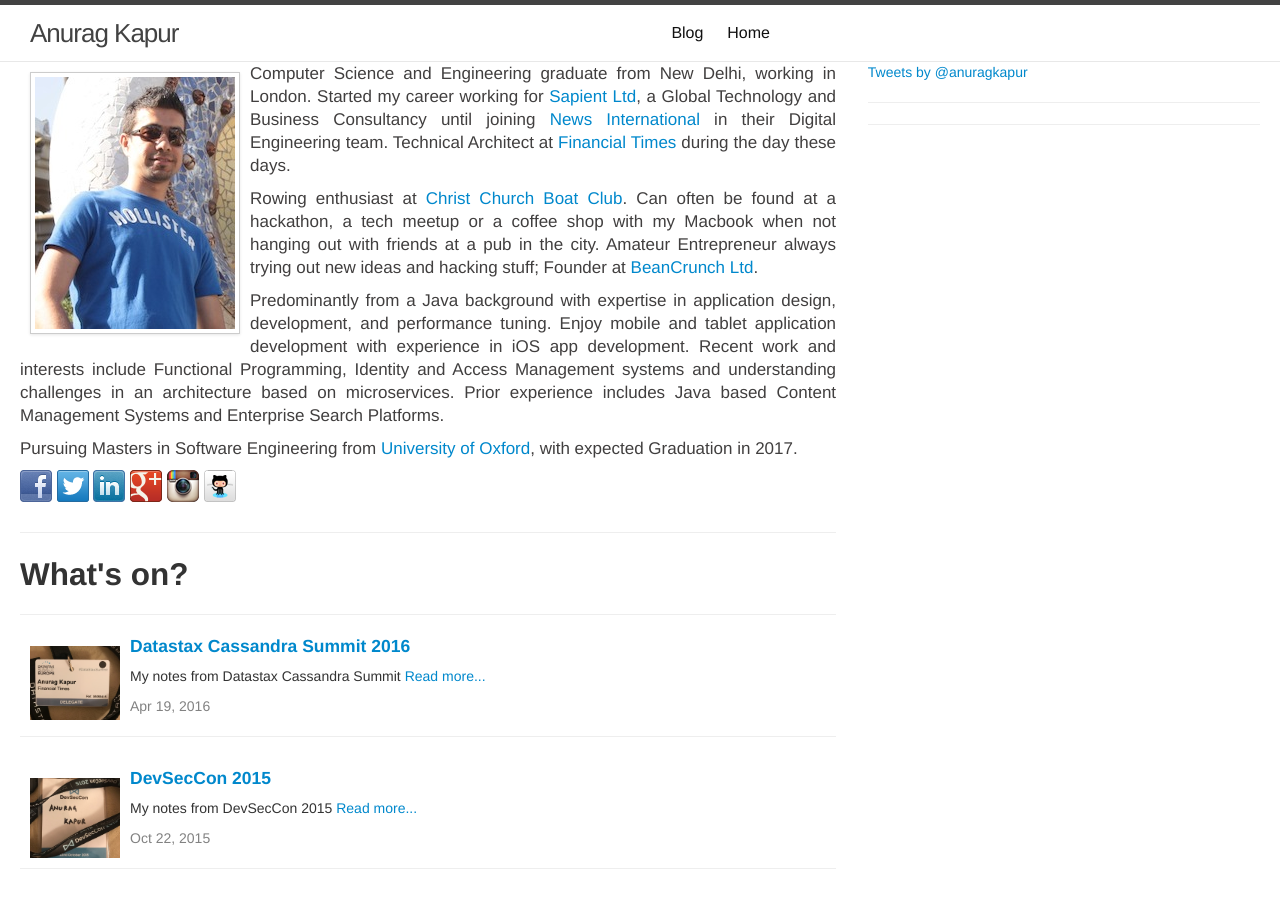
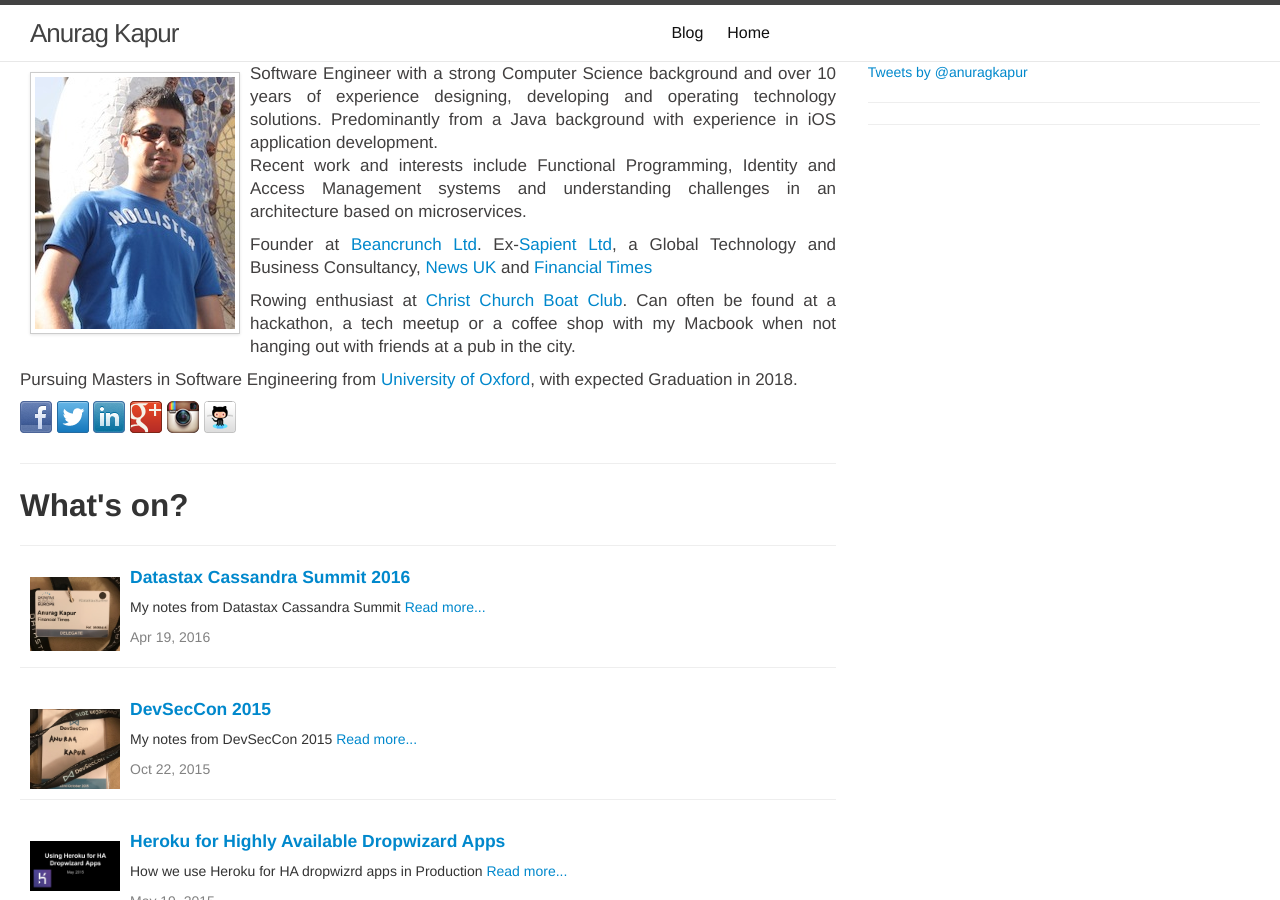
Before and after one commit to anuragkapur/anuragkapur.github.io, a Jekyll site: the page built from index.html, in a window 1280 px wide and 900 px high. Built offline with Jekyll 4.4.1, drawn with Linux system fonts in a browser that asks for light colours; comment, search, counter and statistics services are not loaded.

Commit message:
Update personal summary

```diff
--- a/index.html
+++ b/index.html
@@ -11,36 +11,30 @@
                 <img src="/img/ak_profile.jpg" class="float-left-margin img-polaroid">
 
                 <p>
-                    Computer Science and Engineering graduate from New Delhi, working in London. Started my career
-                    working
-                    for <a href="http://www.sapient.com/" target="_blank">Sapient Ltd</a>, a Global Technology and
-                    Business Consultancy until joining <a href="http://www.newsint.co.uk/" target="_blank">News
-                    International</a> in their Digital Engineering team. Technical Architect at <a
-                        href="http://www.ft.com/"
-                        target="_blank">Financial
-                    Times</a> during the day these days.
+                    Software Engineer with a strong Computer Science background and over 10 years of experience designing,
+                    developing and operating technology solutions. Predominantly from a Java background with experience in
+                    iOS application development.<br>
+                    Recent work and interests include Functional Programming, Identity and Access Management systems and
+                    understanding challenges in an architecture based on microservices.
+                </p>
+
+                <p>
+                    Founder at <a href="http://www.beancrunch.com/" target="_blank">Beancrunch Ltd</a>.
+                    Ex-<a href="http://www.sapient.com/" target="_blank">Sapient Ltd</a>, a Global Technology and
+                    Business Consultancy, <a href="https://www.news.co.uk/" target="_blank">News UK</a> and
+                    <a href="http://www.ft.com/" target="_blank">Financial Times</a>
                 </p>
 
                 <p>
                     Rowing enthusiast at <a href="https://www.facebook.com/ChChBC/" target="_blank">Christ Church Boat
                     Club</a>. Can often be found at a hackathon, a tech meetup or a coffee shop with my Macbook when
-                    not hanging out with friends at a pub in the city. Amateur Entrepreneur always trying out new
-                    ideas and hacking stuff; Founder at <a href="http://www.beancrunch.com/"
-                                                           target="_blank">BeanCrunch Ltd</a>.
+                    not hanging out with friends at a pub in the city.
                 </p>
 
                 <p>
-                    Predominantly from a Java background with expertise in application design, development, and
-                    performance tuning. Enjoy mobile and tablet application development with experience in iOS
-                    app development. Recent work and interests include Functional Programming, Identity and Access
-                    Management systems and understanding challenges in an architecture based on microservices. Prior
-                    experience includes Java based Content Management Systems and Enterprise Search Platforms.
-                </p>
-                <p>
                     Pursuing Masters in Software Engineering from <a href="https://www.cs.ox.ac.uk/softeng/"
                                                                      target="_blank">University of Oxford</a>, with
-                    expected
-                    Graduation in 2017.
+                    expected Graduation in 2018.
                 </p>
 
                 <p>
```
